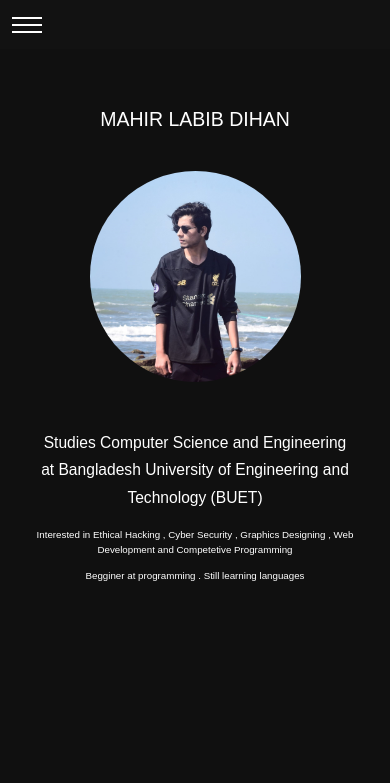
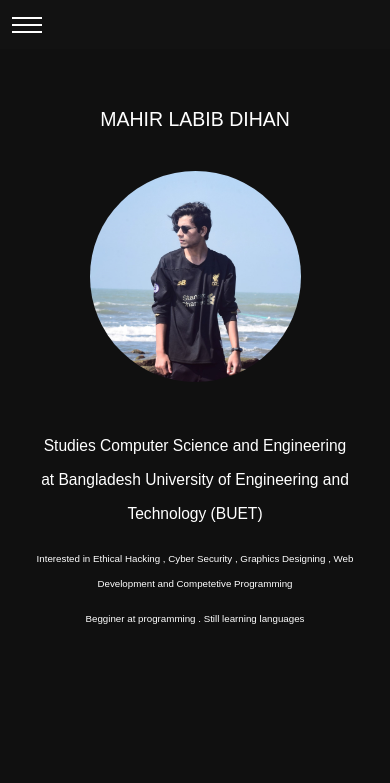
Before and after one commit to mahirlabibdihan/mahirlabibdihan.github.io, a PHP site: page / in a window 390 px wide. Shown: the top 783 px of the page. Run offline with PHP 8.4, Linux system fonts and the light colour scheme; some libraries are stand-ins or nearby versions.

Commit message:
mahirlabibdihan

```diff
--- a/assets/css/home.css
+++ b/assets/css/home.css
@@ -55,14 +55,13 @@
     }
     .banner-intro{
         text-align:center;
-
     }
     .banner-education{
         font-size: 4vw;
-        line-height:7vw;
+        line-height:4vh;
     }
     .banner-details{
         font-size: 2.5vw;
-        line-height:4vw;
+        line-height:3vh;
     }
 }
--- a/assets/css/work.css
+++ b/assets/css/work.css
@@ -37,3 +37,8 @@
 .windows-apps{
     margin-top: 30px;
 }
+@media (max-width: 800px){
+    .cell-name{
+        font-size: 3vw;
+    }
+}
--- a/assets/js/footer.js
+++ b/assets/js/footer.js
@@ -1,13 +1,13 @@
 const footer = document.querySelector(".footer");
-footer.innerHTML+="" +
-    "<ul class=\"social-icons-list\">\n" +
-    "        <li class=\"social-icon\"><a href=\"https://twitter.com/mahirlabibdihan\" class=\"fa fa-twitter\"></a></li>\n" +
-    "        <li class=\"social-icon\"><a href=\"https://www.facebook.com/mahirlabibdihan/\" class=\"fa fa-facebook\"></a></li>\n" +
-    "        <li class=\"social-icon\"><a href=\"https://www.linkedin.com/in/mahirlabibdihan/\" class=\"fa fa-linkedin\"></a></li>\n" +
-    "        <li class=\"social-icon\"><a href=\"https://www.instagram.com/di_huu/\" class=\"fa fa-instagram\"></a></li>\n" +
-    "        <li class=\"social-icon\"><a href=\"https://github.com/mahirlabibdihan\" class=\"fa fa-github\"></a></li>\n" +
-    "        <li class=\"social-icon\"><a href=\"mailto:mahirlabibdihan@gmail.com\" class=\"fa fa-envelope\"></a></li>\n" +
-    "    </ul>\n" +
-    "    <h4 class=\"copyright\">\n" +
-    "        &copy; Mahir Labib Dihan All rights reserved\n" +
-    "    </h1>";
+footer.innerHTML+='' +
+    '<ul class="social-icons-list">\n' +
+    '        <li class="social-icon"><a href="https://twitter.com/mahirlabibdihan" class="fa fa-twitter"></a></li>\n' +
+    '        <li class="social-icon"><a href="https://www.facebook.com/mahirlabibdihan/" class="fa fa-facebook"></a></li>\n' +
+    '        <li class="social-icon"><a href="https://www.linkedin.com/in/mahirlabibdihan/" class="fa fa-linkedin"></a></li>\n' +
+    '        <li class="social-icon"><a href="https://www.instagram.com/di_huu/" class="fa fa-instagram"></a></li>\n' +
+    '        <li class="social-icon"><a href="https://github.com/mahirlabibdihan" class="fa fa-github"></a></li>\n' +
+    '        <li class="social-icon"><a href="mailto:mahirlabibdihan@gmail.com" class="fa fa-envelope"></a></li>\n' +
+    '    </ul>\n' +
+    '    <h4 class="copyright">\n' +
+    '        &copy; Mahir Labib Dihan All rights reserved\n' +
+    '    </h4>';
--- a/assets/js/nav.js
+++ b/assets/js/nav.js
@@ -17,32 +17,21 @@ window.onload = function()
     document.querySelector(".container").style.opacity = "100";
 }
 
-
-document.querySelector(".nav-bar").innerHTML+="" +
-    "<div class=\"nav-button\">\n" +
-    "                    <div class=\"line\"></div>\n" +
-    "                    <div class=\"line\"></div>\n" +
-    "                    <div class=\"line\"></div>\n" +
-    "                </div>\n" +
-    "                <ul  class=\"nav-bar-left\">\n" +
-    "                    <li id=\"home-tab\" class=\"nav-bar-link\">\n" +
-    "                        <a href=\"/\">HOME</a>\n" +
-    "                    </li>\n" +
-    "                    <li id=\"work-tab\" class=\"nav-bar-link\">\n" +
-    "                        <a href=\"/work\">WORK</a>\n" +
-    "                    </li>\n" +
-    "                    <li id=\"blog-tab\" class=\"nav-bar-link\">\n" +
-    "                        <a href=\"/blog\">BLOG</a>\n" +
-    "                    </li>\n" +
-    "                    <li id=\"about-tab\" class=\"nav-bar-link\">\n" +
-    "                        <a href=\"/about\">ABOUT</a>\n" +
-    "                    </li>\n" +
-    "                    <li id=\"contact-tab\" class=\"nav-bar-link\">\n" +
-    "                        <a href=\"/contact\">CONTACT</a>\n" +
-    "                    </li>\n" +
-    "                </ul>\n" +
-    "                   <div class=\"nav-bar-right\">\n" +
-    "                <div class=\"nav-bar-name\"><a href=\"https://mahirlabibdihan.github.io\"></a></div>\n" +
-    "            </div>" ;
+document.querySelector(".nav-bar").innerHTML+= '\
+    <div class="nav-button">\
+        <div class="line"></div>\
+        <div class="line"></div>\
+        <div class="line"></div>\
+    </div>\
+    <ul class="nav-bar-left">\
+        <li id="home-tab" class="nav-bar-link"><a href="/">HOME</a> </li>\
+        <li id="work-tab" class="nav-bar-link"> <a href="/work">WORK</a> </li>\
+        <li id="blog-tab" class="nav-bar-link"> <a href="/blog">BLOG</a></li>\
+        <li id="about-tab" class="nav-bar-link"> <a href="/about">ABOUT</a></li>\
+        <li id="contact-tab" class="nav-bar-link"> <a href="/contact">CONTACT</a></li>\
+    </ul>\
+    <div class="nav-bar-right">\
+    <div class="nav-bar-name"><a href="https://mahirlabibdihan.github.io"></a></div>\
+    </div>';
 
 document.querySelector(".nav-button").addEventListener("click",toggle);
```
Also changed, not shown: sitemap.xml (+13 -0 lines).
